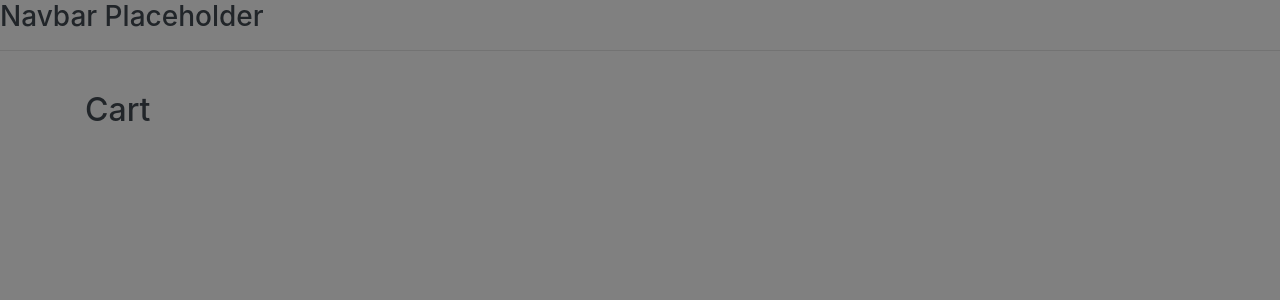
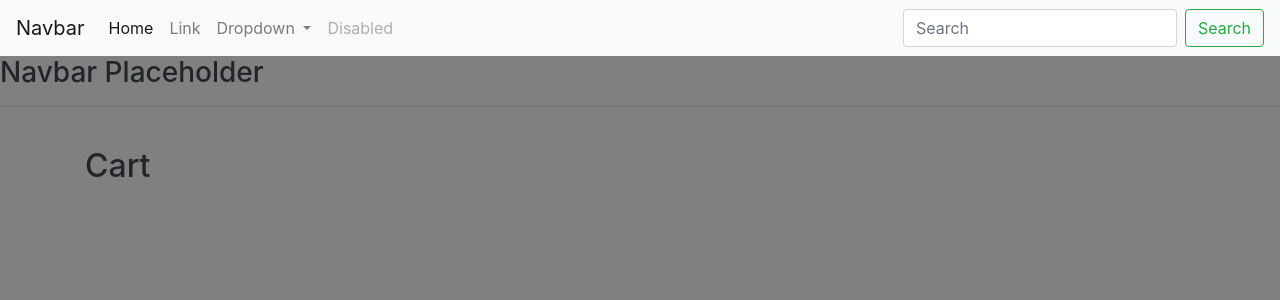
Before and after one commit to Davittio-L/ECommerce-Site, a Django app: page /cart/ in a window 1280 px wide. Shown: the top 300 px of the page. Run offline with Django 4.2, Linux system fonts and the light colour scheme; some libraries are stand-ins or nearby versions.

Commit message:
V1.5.2 - moved Script tags in main.html to bottom of body tag. Copied nav bar html from bootstrap.com

```diff
--- a/shopping/Templates/shopping/main.html
+++ b/shopping/Templates/shopping/main.html
@@ -14,10 +14,41 @@
 
 </head>
 <body>
+    <nav class="navbar navbar-expand-lg navbar-light bg-light">
+        <a class="navbar-brand" href="#">Navbar</a>
+        <button class="navbar-toggler" type="button" data-toggle="collapse" data-target="#navbarSupportedContent" aria-controls="navbarSupportedContent" aria-expanded="false" aria-label="Toggle navigation">
+          <span class="navbar-toggler-icon"></span>
+        </button>
 
-    <script src="https://code.jquery.com/jquery-3.4.1.slim.min.js" integrity="sha384-J6qa4849blE2+poT4WnyKhv5vZF5SrPo0iEjwBvKU7imGFAV0wwj1yYfoRSJoZ+n" crossorigin="anonymous"></script>
-	<script src="https://cdn.jsdelivr.net/npm/popper.js@1.16.0/dist/umd/popper.min.js" integrity="sha384-Q6E9RHvbIyZFJoft+2mJbHaEWldlvI9IOYy5n3zV9zzTtmI3UksdQRVvoxMfooAo" crossorigin="anonymous"></script>
-	<script src="https://stackpath.bootstrapcdn.com/bootstrap/4.4.1/js/bootstrap.min.js" integrity="sha384-wfSDF2E50Y2D1uUdj0O3uMBJnjuUD4Ih7YwaYd1iqfktj0Uod8GCExl3Og8ifwB6" crossorigin="anonymous"></script>
+        <div class="collapse navbar-collapse" id="navbarSupportedContent">
+          <ul class="navbar-nav mr-auto">
+            <li class="nav-item active">
+              <a class="nav-link" href="#">Home <span class="sr-only">(current)</span></a>
+            </li>
+            <li class="nav-item">
+              <a class="nav-link" href="#">Link</a>
+            </li>
+            <li class="nav-item dropdown">
+              <a class="nav-link dropdown-toggle" href="#" id="navbarDropdown" role="button" data-toggle="dropdown" aria-haspopup="true" aria-expanded="false">
+                Dropdown
+              </a>
+              <div class="dropdown-menu" aria-labelledby="navbarDropdown">
+                <a class="dropdown-item" href="#">Action</a>
+                <a class="dropdown-item" href="#">Another action</a>
+                <div class="dropdown-divider"></div>
+                <a class="dropdown-item" href="#">Something else here</a>
+              </div>
+            </li>
+            <li class="nav-item">
+              <a class="nav-link disabled" href="#">Disabled</a>
+            </li>
+          </ul>
+          <form class="form-inline my-2 my-lg-0">
+            <input class="form-control mr-sm-2" type="search" placeholder="Search" aria-label="Search">
+            <button class="btn btn-outline-success my-2 my-sm-0" type="submit">Search</button>
+          </form>
+        </div>
+      </nav>
 
     <h3>Navbar Placeholder</h3>
     <hr>
@@ -28,5 +59,9 @@
 
         {% endblock content %}
     </div>
+
+    <script src="https://code.jquery.com/jquery-3.4.1.slim.min.js" integrity="sha384-J6qa4849blE2+poT4WnyKhv5vZF5SrPo0iEjwBvKU7imGFAV0wwj1yYfoRSJoZ+n" crossorigin="anonymous"></script>
+	<script src="https://cdn.jsdelivr.net/npm/popper.js@1.16.0/dist/umd/popper.min.js" integrity="sha384-Q6E9RHvbIyZFJoft+2mJbHaEWldlvI9IOYy5n3zV9zzTtmI3UksdQRVvoxMfooAo" crossorigin="anonymous"></script>
+	<script src="https://stackpath.bootstrapcdn.com/bootstrap/4.4.1/js/bootstrap.min.js" integrity="sha384-wfSDF2E50Y2D1uUdj0O3uMBJnjuUD4Ih7YwaYd1iqfktj0Uod8GCExl3Og8ifwB6" crossorigin="anonymous"></script>
 </body>
 </html>
```
